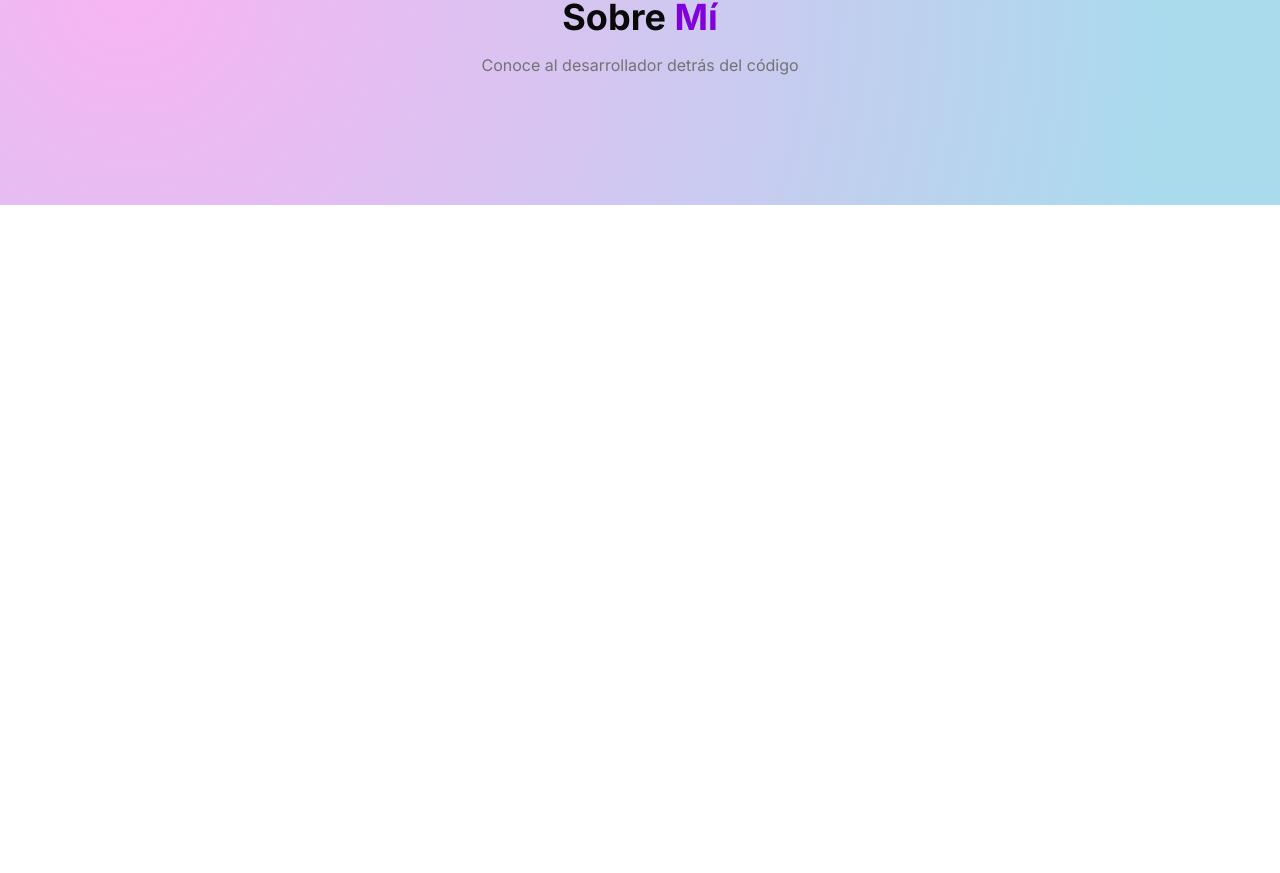
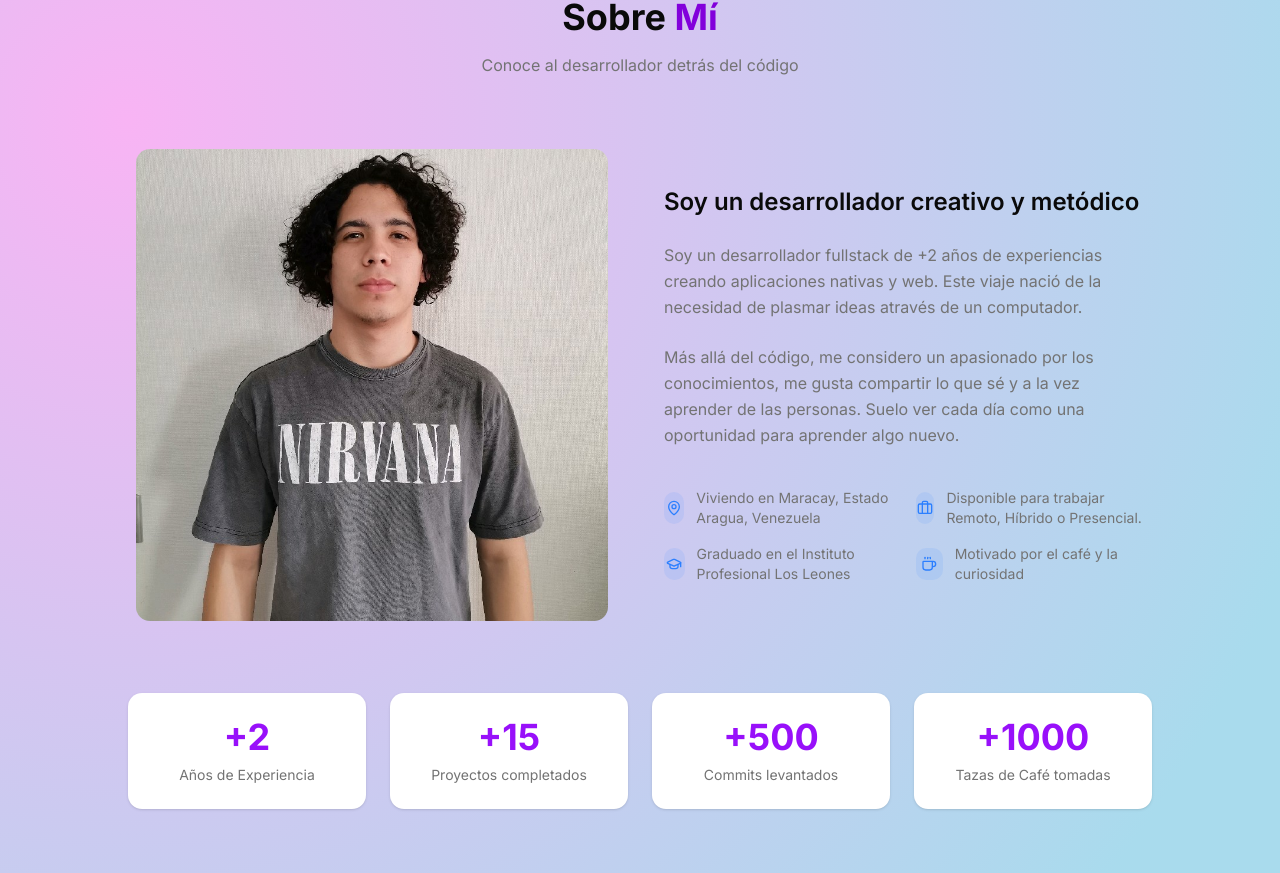
Before and after one commit to RoyalB3/portafolio-rs, a Next.js app: page / in a window 1280 px wide. Shown: the part 867-1740 px from the top of the page. Before the commit the page ends 1072 px from the top, so only its background shows below. Built offline with nearby package versions, Linux system fonts and the light colour scheme.

Commit message:
About Me terminado

```diff
--- a/components/ui/home/about/about.tsx
+++ b/components/ui/home/about/about.tsx
@@ -1,12 +1,73 @@
 import React from 'react'
 import SectionHeading from '../../helper/sectionHeading'
+import Image from 'next/image'
+import { highlights, stats } from '@/data'
+import { stat } from 'fs'
 
 const About = () => {
   return (
     <div className='py-16 bg-[radial-gradient(circle_farthest-corner_at_10%_20%,_rgba(248,180,244,1)_0%,_rgba(169,219,237,1)_90%)]
     dark:bg-[radial-gradient(circle_farthest-corner_at_17.6%_50.7%,_rgba(25,0,184,1)_0%,_rgba(0,0,0,1)_90%)]'>
         {/* Section Heading */}
-        <SectionHeading title_1='Sobre' title_2='Mí' description='Conoce al desarrollador detrás del código'/>
+        <SectionHeading
+            title_1='Sobre'
+            title_2='Mí'
+            description='Conoce al desarrollador detrás del código'/>
+
+            <div className='grid w-[80%] mx-auto lg:grid-cols-2 gap-12 items-center'>
+                {/* Imagen */}
+                <div className='relative'>
+                    <div className='aspect-square rounded-2xl overflow-hidden p-2'>
+                        <Image
+                            src={"/images/perfil-linkedin.jpg"}
+                            alt='profile'
+                            width={700}
+                            height={700}
+                            className='w-full h-full object-center rounded-xl'
+                        />
+                    </div>
+                </div>
+                {/* Contenido */}
+                <div className='space-y-6'>
+                    <h3 className='text-2xl font-semibold'>
+                        Soy un desarrollador creativo y metódico
+                    </h3>
+                    <p className='text-muted-foreground leading-relaxed'>Soy un desarrollador fullstack de +2 años de experiencias creando aplicaciones nativas y web.
+                        Este viaje nació de la necesidad de plasmar ideas através de un computador.
+                    </p>
+                    <p className='text-muted-foreground leading-relaxed'>Más allá del código, me considero un apasionado por los conocimientos,
+                        me gusta compartir lo que sé y a la vez aprender de las personas.
+                        Suelo ver cada día como una oportunidad para aprender algo nuevo.
+                    </p>
+                    {/* Adornos */}
+                    <div className='grid grid-cols-1 sm:grid-cols-2 gap-4 pt-4'>
+                        {highlights.map((item) => {
+                            return <div
+                                key={item.text}
+                                className='flex items-center gap-3 text-sm'>
+                                    <div className='w-8 h-8 rounded-lg bg-blue-500/10 flex items-center justify-center'>
+                                        <item.icon className='w-4 h-4 text-blue-500'/>
+                                    </div>
+                                    <span className='text-muted-foreground'>{item.text}</span>
+                                </div>
+                        })}
+                    </div>
+                </div>
+            </div>
+            {/* estadisticas */}
+            <div className='mt-16 w-[80%] mx-auto'>
+                <div className='grid grid-cols-2 lg:grid-cols-4 gap-6'>
+                    {stats.map((stat) => {
+                        return <div
+                            key={stat.label}
+                            className='bg-white dark:bg-gray-800 shadow rounded-xl p-6 text-center'
+                        >
+                            <div className='text-3xl md:text-4xl font-bold text-purple-600 mb-2'>{stat.value}</div>
+                            <div className='text-sm text-muted-foreground'>{stat.label}</div>
+                        </div>
+                    })}
+                </div>
+            </div>
     </div>
   )
 }
--- a/data.ts
+++ b/data.ts
@@ -5,15 +5,15 @@ import { FaGithub, FaLinkedin, FaLinkedinIn } from "react-icons/fa6";
 import { text } from "stream/consumers";
 
 export const stats = [
-    {label: "Años de Experiencia", value:"+3" },
+    {label: "Años de Experiencia", value:"+2" },
     {label: "Proyectos completados", value:"+15"},
     {label: "Commits levantados", value: "+500"},
-    {label: "Tazas de Café tomadas", value: "+10000"}
+    {label: "Tazas de Café tomadas", value: "+1000"}
 ];
 
 export const highlights = [
-    {icon: MapPin, text:"Viviendo en Maracay, Estado Aragua"},
-    {icon: Briefcase, text:"Disponible para trabajar remoto"},
+    {icon: MapPin, text:"Viviendo en Maracay, Estado Aragua, Venezuela"},
+    {icon: Briefcase, text:"Disponible para trabajar Remoto, Híbrido o Presencial."},
     {icon: GraduationCap, text:"Graduado en el Instituto Profesional Los Leones"},
     {icon: Coffee, text:"Motivado por el café y la curiosidad"}
 ];
```
